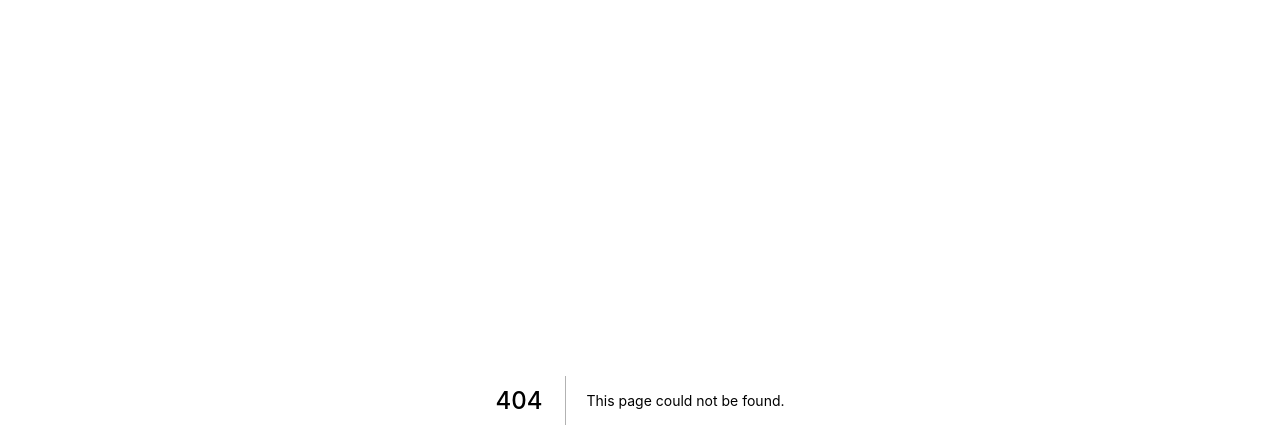
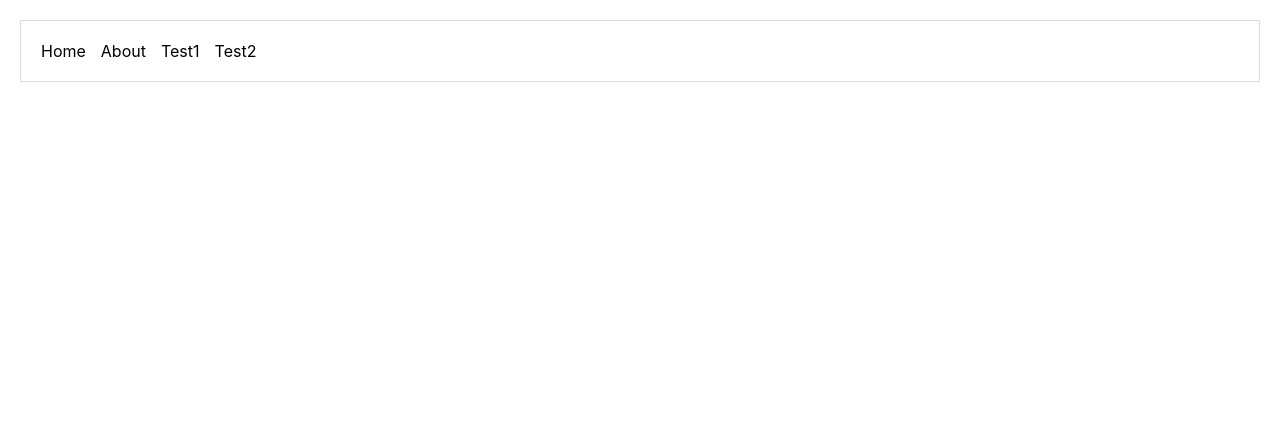
Before and after one commit to adjh54ir/multi_flex_next, a Next.js app: page /common/Layout in a window 1280 px wide. Before the commit this address had no page. Shown: the top 448 px of the page. Built offline with nearby package versions, Linux system fonts and the light colour scheme.

Commit message:
router test

```diff
--- /dev/null
+++ b/pages/common/Header.tsx
@@ -0,0 +1,25 @@
+import Link from "next/link";
+
+const Header = () => {
+    const linkStyle = {
+        marginRight: 15
+    };
+    return (
+        <div>
+            <Link href="/">
+                <a style={linkStyle}>Home</a>
+            </Link>
+            <Link href="/about">
+                <a style={linkStyle}>About</a>
+            </Link>
+            <Link href="/test/Test1">
+                <a style={linkStyle}>Test1</a>
+            </Link>
+            <Link href="/test/Test2">
+                <a style={linkStyle}>Test2</a>
+            </Link>
+        </div>
+    )
+
+}
+export default Header;
--- /dev/null
+++ b/pages/common/Layout.tsx
@@ -0,0 +1,16 @@
+import Header from './Header'
+
+const layoutStyle = {
+    margin: 20,
+    padding: 20,
+    border: '1px solid #DDD'
+}
+
+const Layout = (props: any) => (
+    <div style={layoutStyle}>
+        <Header />
+        {props.children}
+    </div>
+)
+
+export default Layout
```
Also changed, not shown: pages/about.tsx (added, +12 -0 lines), pages/index.tsx (+8 -65 lines), pages/test/Test1.tsx (added, +10 -0 lines), pages/test/Test2.tsx (added, +10 -0 lines).
